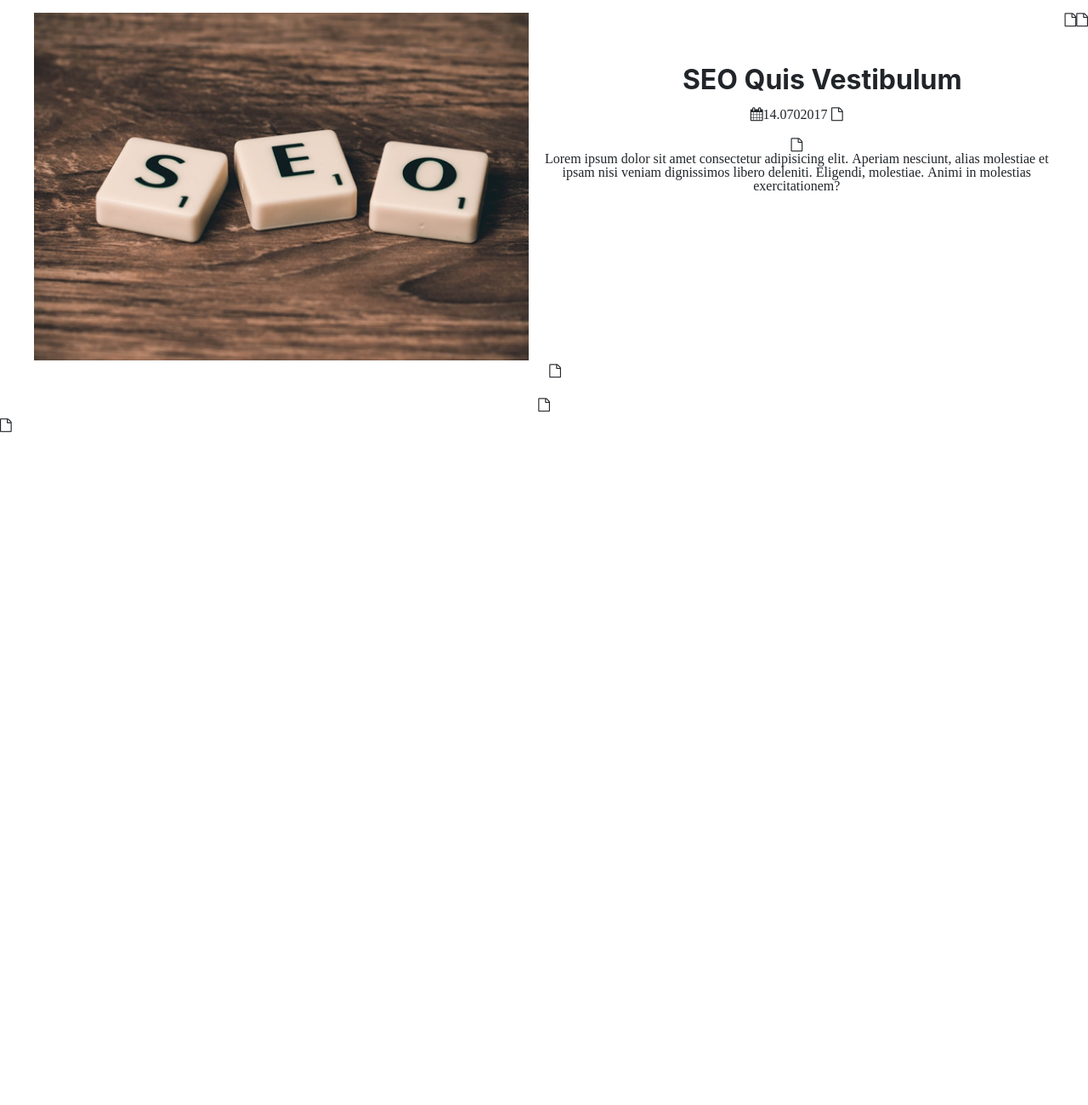
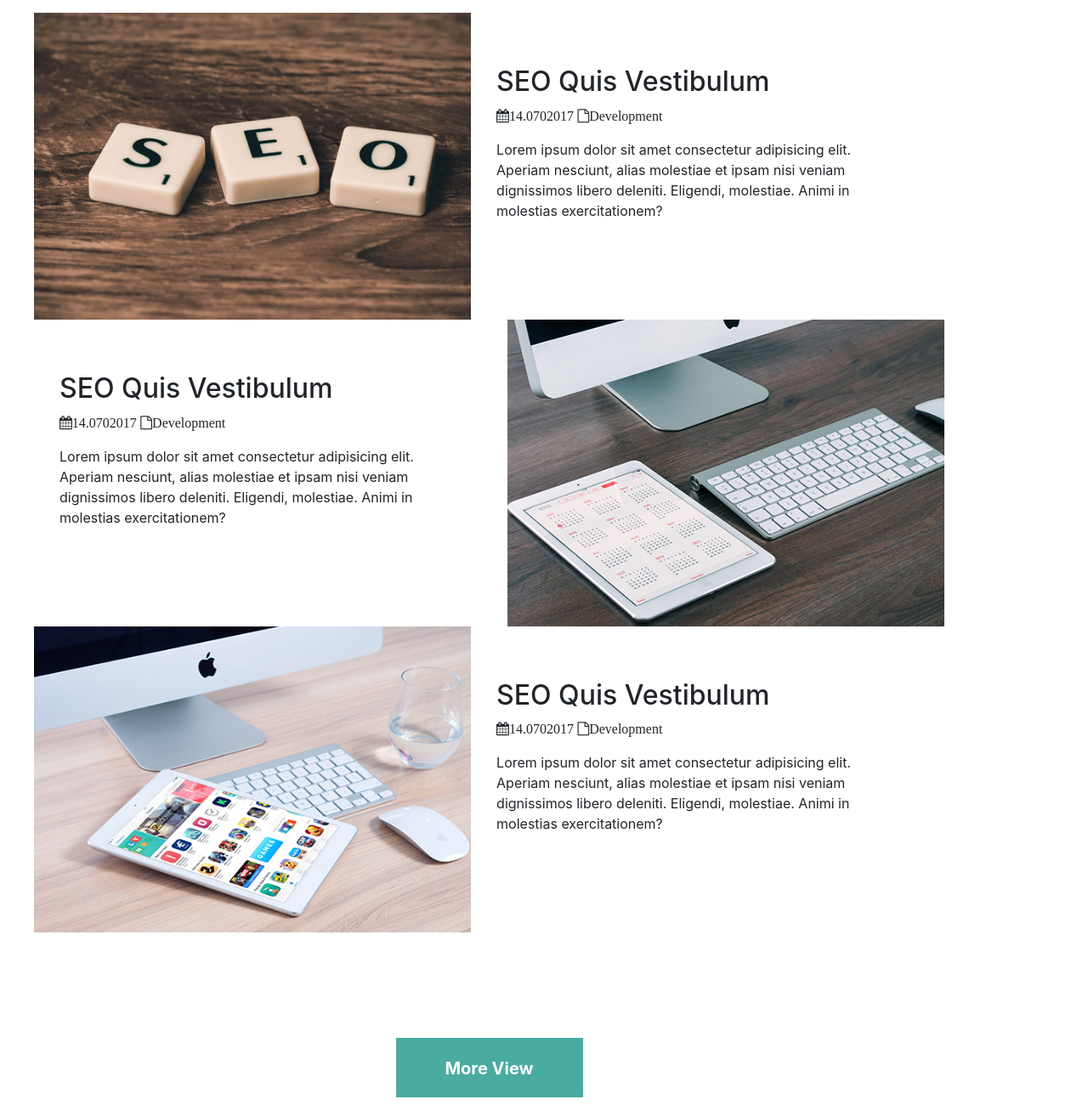
Before and after one commit to modestXaker/Module-work, a website: page app/pug/index.pug in a window 1280 px wide. Shown: the part 6800-8100 px from the top of the page at 85% size. Before the commit the page ends 7312 px from the top, so only its background shows below. Drawn offline with nearby package versions, Linux system fonts and the light colour scheme; files that its build step writes are made by us from their sources; files whose address does not match are found by name.

Commit message:
blog done

```diff
--- a/app/pug/index.pug
+++ b/app/pug/index.pug
@@ -246,10 +246,27 @@ html(lang="en")
 					li.blog-wrap__content
 						img.blog-img(src="../img/blog1.png", alt="")
 						.vh
-							h2.blog-text SEO Quis Vestibulum
-							p.blog-text__second <i class="fa fa-calendar">14.0702017</i> <i class="fa fa-file-o">
+							h2.blog__text SEO Quis Vestibulum
+							p.blog-text__second <i class="fa fa-calendar">14.0702017</i> <i class="fa fa-file-o">Development</i>
+							p.blog-text__info Lorem ipsum dolor sit amet consectetur adipisicing elit. Aperiam nesciunt, alias molestiae et ipsam nisi veniam dignissimos libero deleniti. Eligendi, molestiae. Animi in molestias exercitationem?
+					li.blog-wrap__content
+						.vh
+							h2.blog__text SEO Quis Vestibulum
+							p.blog-text__second <i class="fa fa-calendar">14.0702017</i> <i class="fa fa-file-o">Development</i>
+							p.blog-text__info Lorem ipsum dolor sit amet consectetur adipisicing elit. Aperiam nesciunt, alias molestiae et ipsam nisi veniam dignissimos libero deleniti. Eligendi, molestiae. Animi in molestias exercitationem?
+						img.blog-img(src="../img/blog2.png", alt="")
+					li.blog-wrap__content
+						img.blog-img(src="../img/blog3.png", alt="")
+						.vh
+							h2.blog__text SEO Quis Vestibulum
+							p.blog-text__second <i class="fa fa-calendar">14.0702017</i> <i class="fa fa-file-o">Development</i>
 							p.blog-text__info Lorem ipsum dolor sit amet consectetur adipisicing elit. Aperiam nesciunt, alias molestiae et ipsam nisi veniam dignissimos libero deleniti. Eligendi, molestiae. Animi in molestias exercitationem?
 
+					.blog-btn
+						a.tap__link(href="#") More View
+
+		section.footer
+			.bg-footer
 
 
 
--- a/app/sass/parts/_blog.sass
+++ b/app/sass/parts/_blog.sass
@@ -1,27 +1,34 @@
 .blog
-  text-align: center
+  // text-align: center
   margin-top: 150px
+  &__wrap
+    text-align: center
 
 .blog-text
   font-weight: bold
   margin-left: 30px
   margin-top: 60px
-  width: 100%
+  text-align: center
 
   &__title
     margin: 0 auto
     width: 600px
+    text-align: center
+
+  &__info
+    width: 470px
+
 
 .blog-img
   width: 48%
-.blog-wrap
-  text-align: center
 
 .blog-wrap__content
   display: flex
-  justify-content: center
+
 .vh
   width: 52%
+  margin-left: 30px
+  margin-top: 62px
 
 .main
   display: flex
@@ -35,3 +42,19 @@
 .homo-block
   width: 570px
   height: 390px
+.blog-btn
+  margin: 124px auto
+  font-weight: bold
+  line-height: 70px
+  font-size: 20px
+  color: #fff
+  width: 220px
+  height: 70px
+  padding: 10 5
+  cursor: pointer
+  text-align: center
+  background: #4aaba1
+  border: 1px solid #4aaba1
+  &__link
+    text-decoration: none
+    color: #fff
--- a/app/sass/parts/_footer.sass
+++ b/app/sass/parts/_footer.sass
@@ -0,0 +1,2 @@
+.footer
+  background: url(../img/head.png)
```
Also changed, not shown: app/img/footerbg.png (added), app/index.html.
